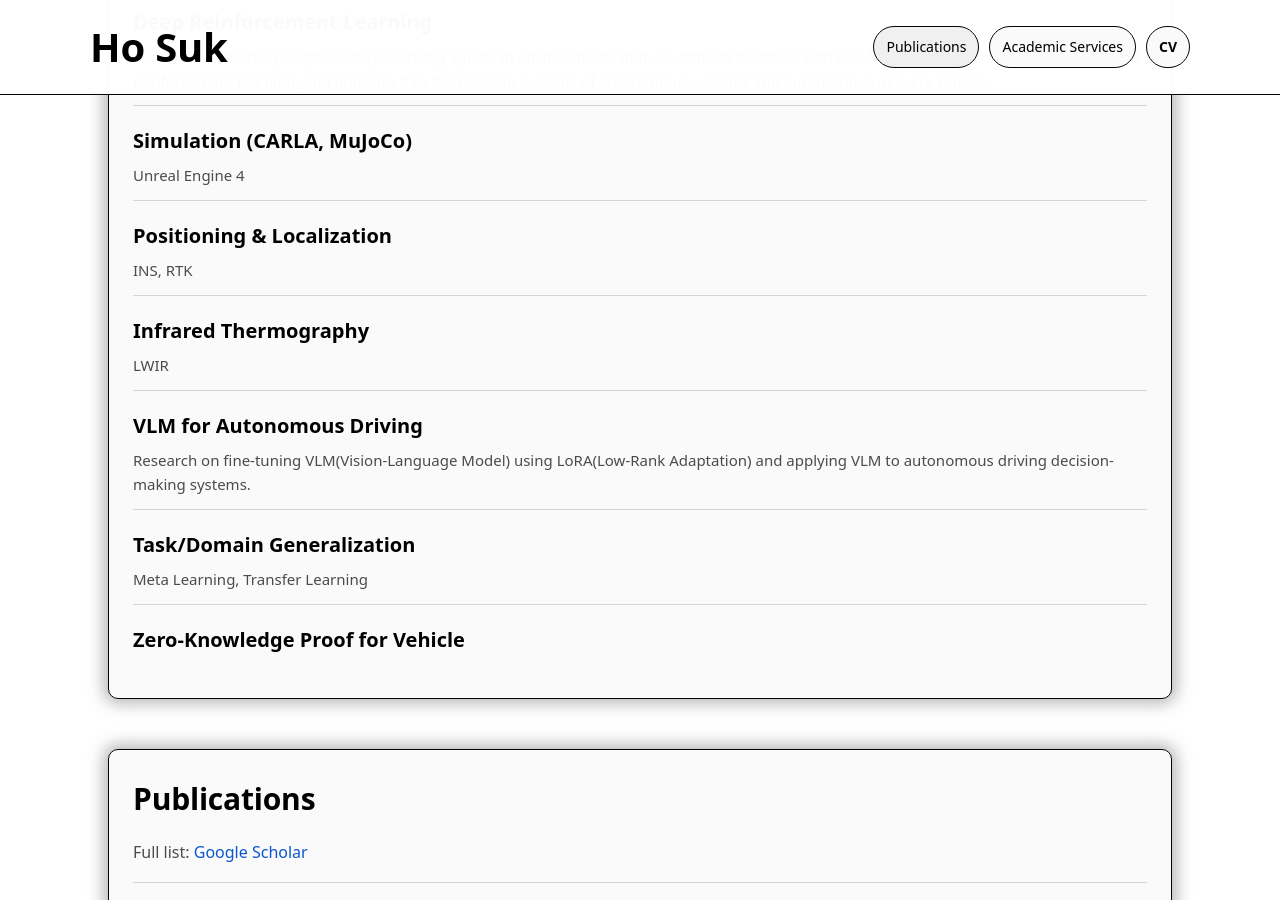
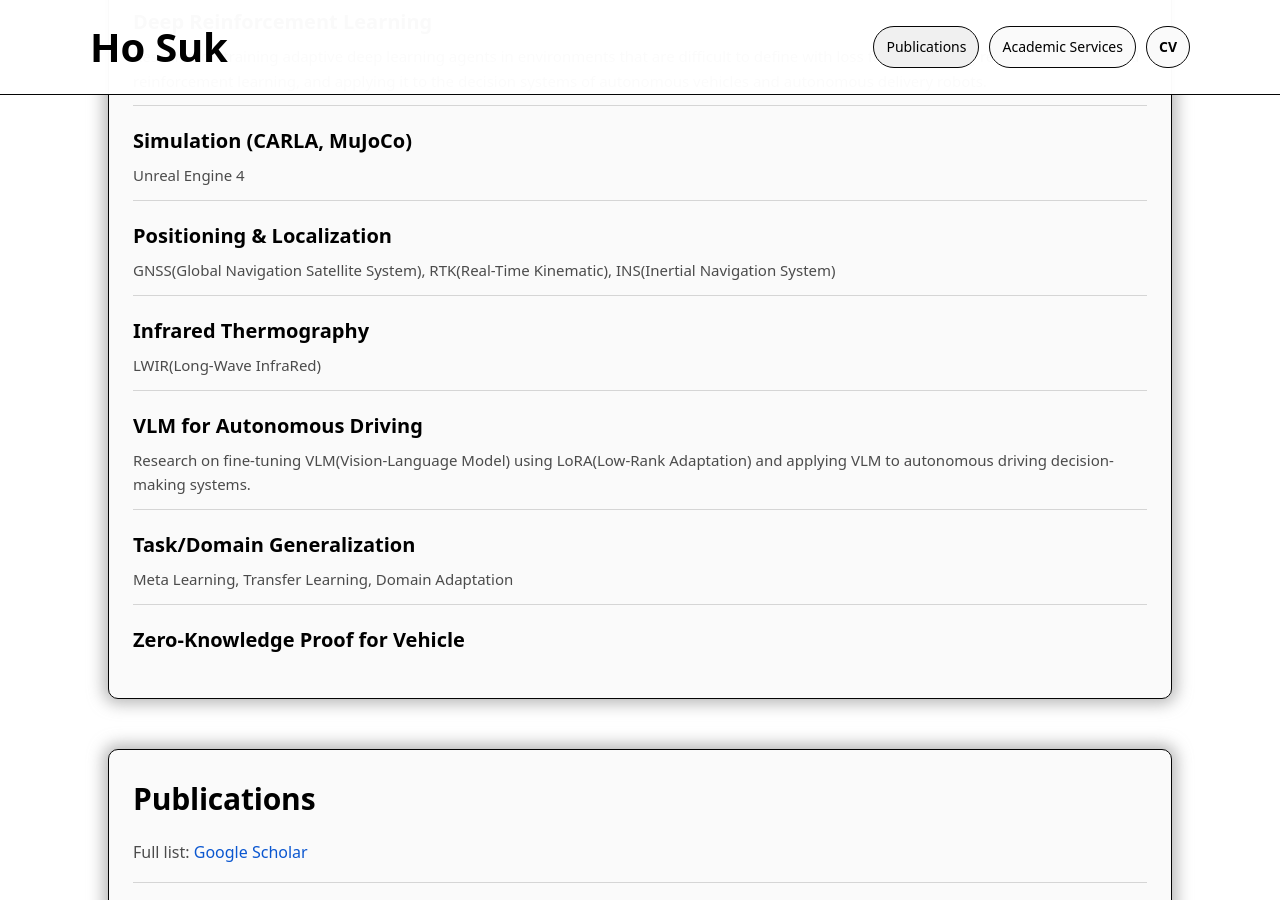
Before and after one commit to ho-suk-93/ho-suk-93.github.io, a Jekyll site: the page built from index.md, in a window 1280 px wide and 900 px high, scrolled down 1960 px. Built offline with Jekyll 4.4.1, drawn with Linux system fonts in a browser that asks for light colours.

Commit message:
Update index.md

```diff
--- a/index.md
+++ b/index.md
@@ -98,11 +98,11 @@ description: "Ho Suk personal website"
     </div>
     <div class="list-item">
       <p class="item-title">Positioning & Localization</p>
-      <p class="item-desc">INS, RTK</p>
+      <p class="item-desc">GNSS(Global Navigation Satellite System), RTK(Real-Time Kinematic), INS(Inertial Navigation System)</p>
     </div>
     <div class="list-item">
       <p class="item-title">Infrared Thermography</p>
-      <p class="item-desc">LWIR</p>
+      <p class="item-desc">LWIR(Long-Wave InfraRed)</p>
     </div>
     <div class="list-item">
       <p class="item-title">VLM for Autonomous Driving</p>
@@ -110,7 +110,7 @@ description: "Ho Suk personal website"
     </div>
     <div class="list-item">
       <p class="item-title">Task/Domain Generalization</p>
-      <p class="item-desc">Meta Learning, Transfer Learning</p>
+      <p class="item-desc">Meta Learning, Transfer Learning, Domain Adaptation</p>
     </div>
     <div class="list-item">
       <p class="item-title">Zero-Knowledge Proof for Vehicle</p>
```
